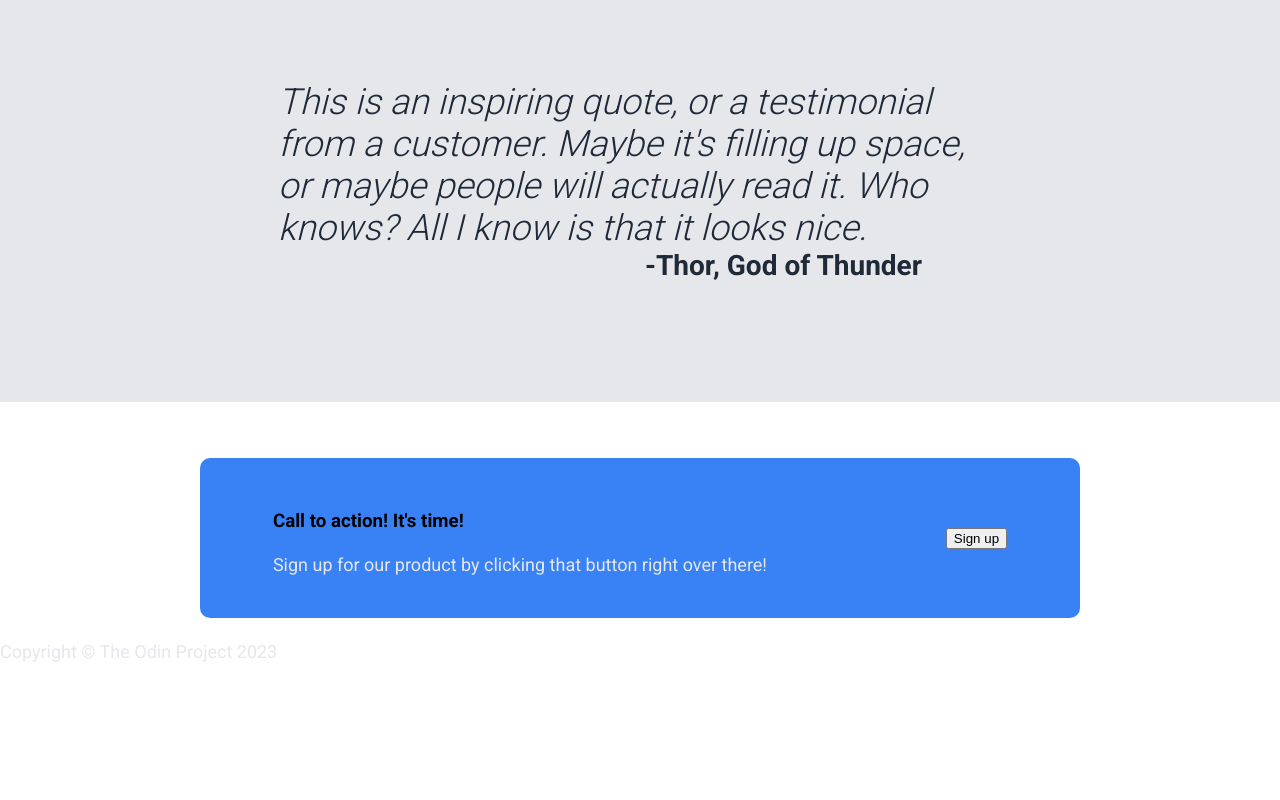
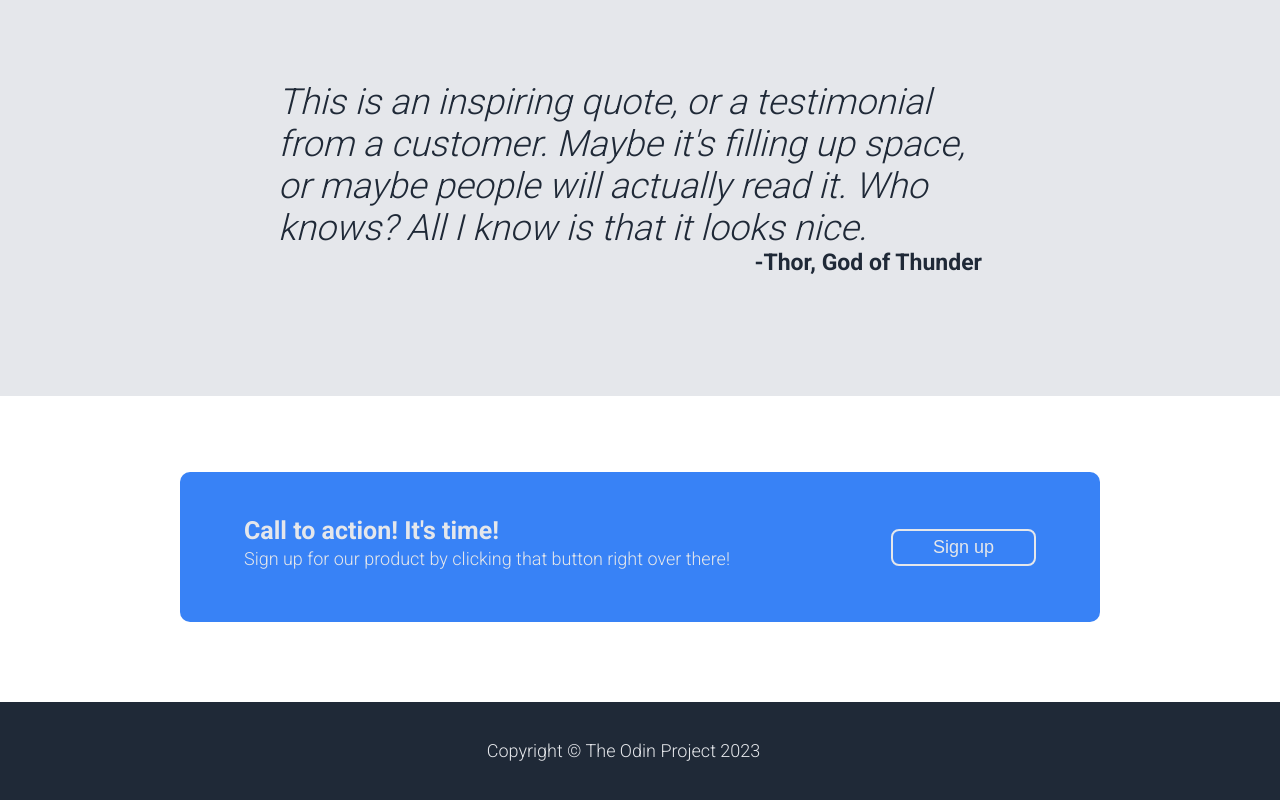
Before and after one commit to giovannirodriguezdev/landing-page, a plain HTML site: page index.html in a window 1280 px wide. Shown: the part 987-1787 px from the top of the page. Before the commit the page ends 1659 px from the top, so only its background shows below. Drawn offline with Linux system fonts and the light colour scheme.

Commit message:
finished landing page project

```diff
--- a/index.html
+++ b/index.html
@@ -85,16 +85,16 @@
         <div class="action-row">
             <div class="action-column">
                 <h3>Call to action! It's time!</h3>
-                <p>Sign up for our product by clicking that button right over there!</p>
+                <p class="action-p">Sign up for our product by clicking that button right over there!</p>
             </div>
             <div class="action-column">
-                <button>Sign up</button>
+                <button class="action-btn">Sign up</button>
             </div>
         </div>
     </div>
 
     <!-- Footer Section -->
-    <div>
+    <div class="footer">
         <footer>
             <p>Copyright © The Odin Project 2023</p>
         </footer>
--- a/style.css
+++ b/style.css
@@ -156,14 +156,17 @@ figcaption {
     display: flex;
     justify-content: end;
     color: #1f2937;
-    font-size: 28px;
+    font-size: 23px;
     font-weight: bold;
-    padding-right: 80px;
+    padding-right: 20px;
 }
 
 .action-container {
     display: flex;
     flex-direction: column;
+    justify-content: center;
+    padding-top: 20px;
+    padding-bottom: 60px;
 }
 
 .action-row {
@@ -171,7 +174,37 @@ figcaption {
     justify-content: space-around;
     align-items: center;
     background-color: #3882f6;
-    margin: 20px 200px;
+    margin: 20px 180px;
     border-radius: 10px;
-    height: 160px;
+    height: 150px;
 }
+
+
+h3 {
+    color: #e5e7eb;
+    font-size: 25px;
+    margin: 0;
+}
+
+.action-p  {
+    margin: 0;
+    font-weight: 300;
+}
+
+.action-btn {
+    border: 2px solid #e5e7eb;
+    background-color: #3882f6;
+    color: #e5e7eb;
+    border-radius: 8px;
+    padding: 6px 40px;
+    font-size: 18px;
+}
+
+.footer {
+    background-color: #1f2937;
+    display: flex;
+    justify-content: center;
+    align-items: center;
+    padding: 35px 0;
+    font-weight: 300;
+}
```
